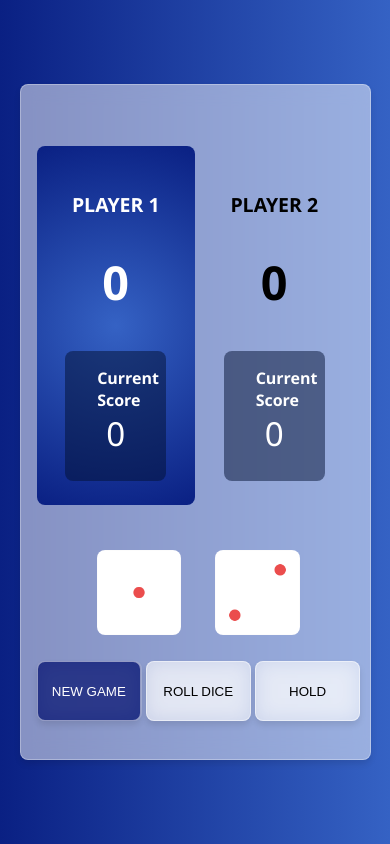
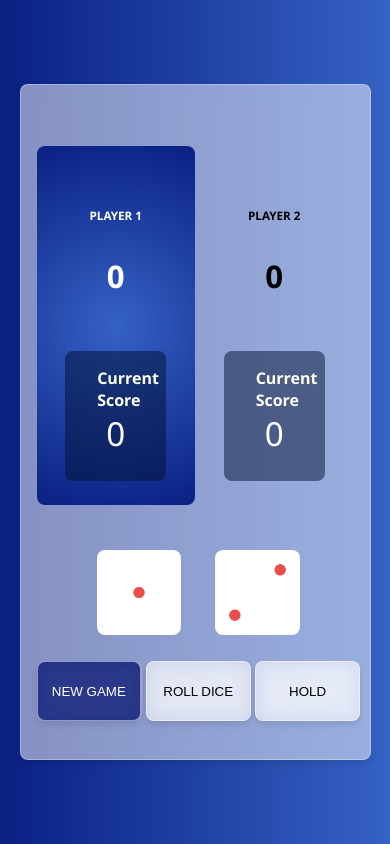
Before and after one commit to expozonee/roll-dice-game, a React (Vite) app: page / in a window 390 px wide. Both pictures are taken after typing "Sample" into the empty fields and a click on the button "START GAME!". Built offline with nearby package versions, Linux system fonts and the light colour scheme.

Commit message:
mobile design fixes

```diff
--- a/src/components/PlayerCard/PlayerCard.css
+++ b/src/components/PlayerCard/PlayerCard.css
@@ -18,6 +18,7 @@
 
 .card.winner {
   background-color: limegreen;
+  border-radius: 0.5rem;
   box-shadow: 2px 2px 3px rgba(0, 0, 0, 0.3);
 }
 
--- a/src/components/PlayerCard/PlayerCardHeader.css
+++ b/src/components/PlayerCard/PlayerCardHeader.css
@@ -6,14 +6,14 @@
 }
 
 .player-title {
-  font-size: clamp(0.7rem, 5vw, 4.5rem);
+  font-size: clamp(0.7rem, 3vw, 4.5rem);
   text-transform: uppercase;
   margin-bottom: 2rem;
   text-align: center;
 }
 
 .player-score {
-  font-size: clamp(0.6rem, 12vw, 5rem);
+  font-size: clamp(0.6rem, 8vw, 5rem);
   text-align: center;
 }
 
```
